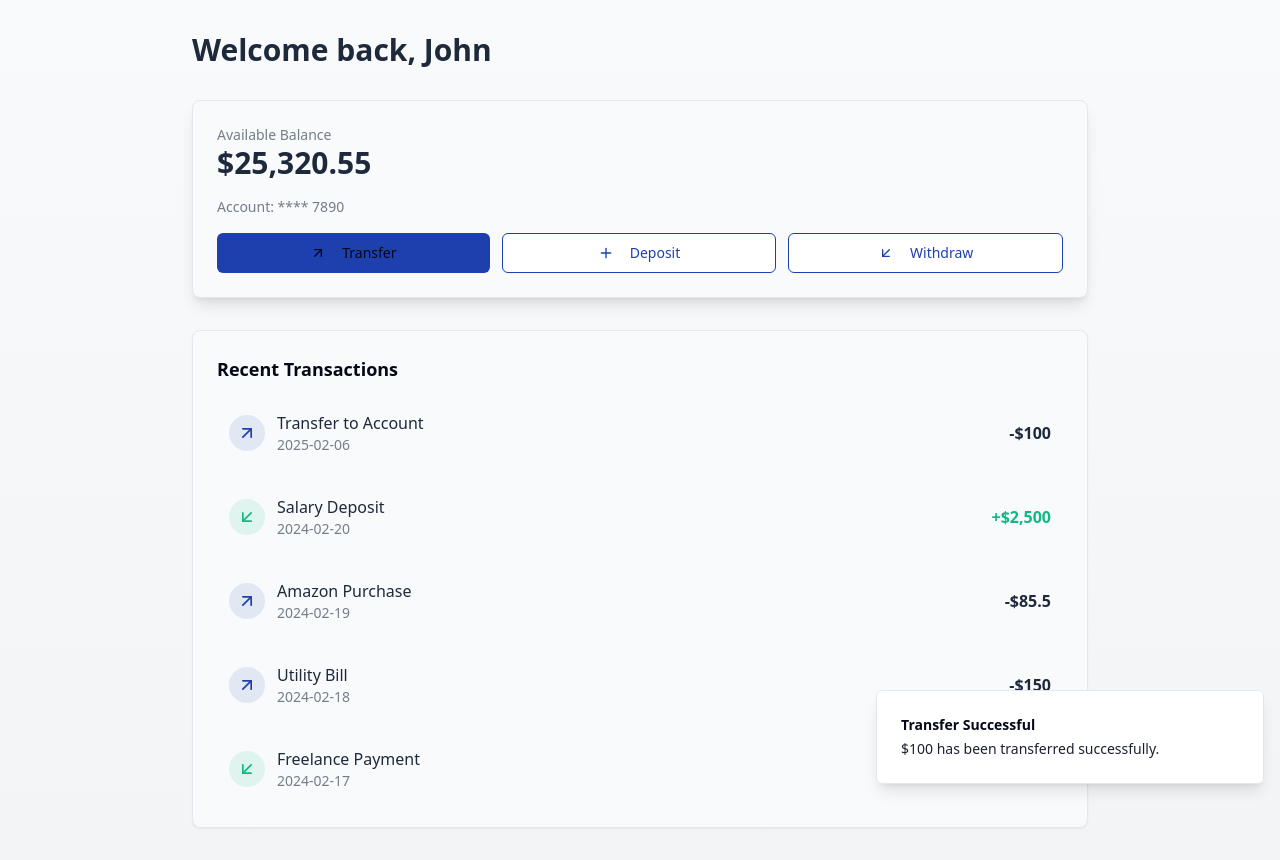
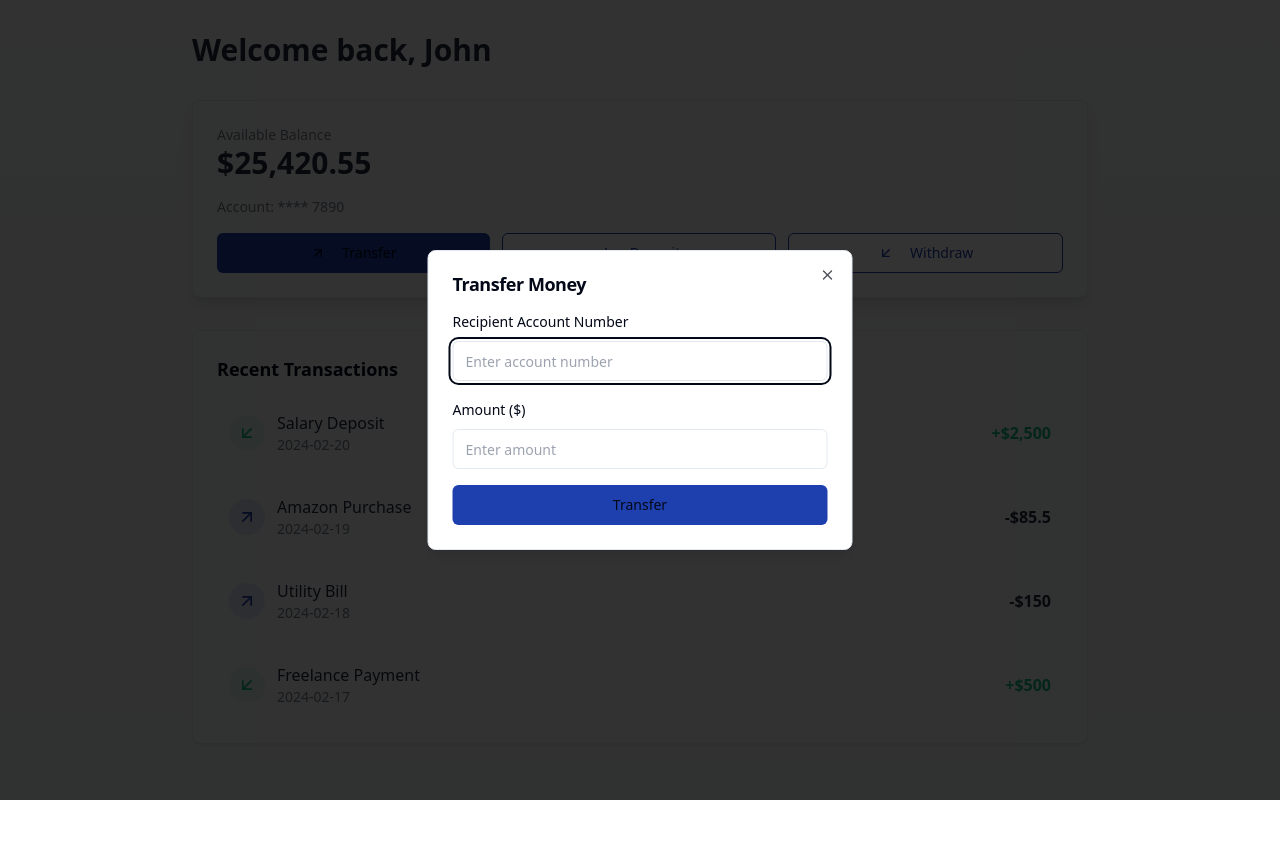
Before and after one commit to Bharathkumar005/secure-banking-nexus, a React (Vite) app: page / in a window 1280 px wide. Both pictures are taken after a click on the button "Transfer". After the commit the page ends 800 px from the top, so only its background shows below. Built offline with nearby package versions, Linux system fonts and the light colour scheme.

Commit message:
Implement money transfer feature
Added functionality to allow users to enter an amount and account ID for transferring money, enhancing the banking application experience.
[skip gpt_engineer]

```diff
--- a/package.json
+++ b/package.json
@@ -11,7 +11,7 @@
     "preview": "vite preview"
   },
   "dependencies": {
-    "@hookform/resolvers": "^3.9.0",
+    "@hookform/resolvers": "^3.10.0",
     "@radix-ui/react-accordion": "^1.2.0",
     "@radix-ui/react-alert-dialog": "^1.1.1",
     "@radix-ui/react-aspect-ratio": "^1.1.0",
--- /dev/null
+++ b/src/components/banking/TransferDialog.tsx
@@ -0,0 +1,82 @@
+import { useState } from "react";
+import { Dialog, DialogContent, DialogHeader, DialogTitle, DialogTrigger } from "@/components/ui/dialog";
+import { Form, FormControl, FormField, FormItem, FormLabel, FormMessage } from "@/components/ui/form";
+import { Input } from "@/components/ui/input";
+import { Button } from "@/components/ui/button";
+import { useForm } from "react-hook-form";
+import { z } from "zod";
+import { zodResolver } from "@hookform/resolvers/zod";
+
+const transferSchema = z.object({
+  accountId: z.string().min(10, "Account number must be at least 10 digits"),
+  amount: z.string().refine((val) => !isNaN(Number(val)) && Number(val) > 0, {
+    message: "Amount must be a positive number",
+  }),
+});
+
+type TransferFormData = z.infer<typeof transferSchema>;
+
+interface TransferDialogProps {
+  onTransfer: (amount: number, accountId: string) => void;
+  open: boolean;
+  onOpenChange: (open: boolean) => void;
+}
+
+const TransferDialog = ({ onTransfer, open, onOpenChange }: TransferDialogProps) => {
+  const form = useForm<TransferFormData>({
+    resolver: zodResolver(transferSchema),
+    defaultValues: {
+      accountId: "",
+      amount: "",
+    },
+  });
+
+  const onSubmit = (data: TransferFormData) => {
+    onTransfer(Number(data.amount), data.accountId);
+    form.reset();
+    onOpenChange(false);
+  };
+
+  return (
+    <Dialog open={open} onOpenChange={onOpenChange}>
+      <DialogContent className="sm:max-w-[425px]">
+        <DialogHeader>
+          <DialogTitle>Transfer Money</DialogTitle>
+        </DialogHeader>
+        <Form {...form}>
+          <form onSubmit={form.handleSubmit(onSubmit)} className="space-y-4">
+            <FormField
+              control={form.control}
+              name="accountId"
+              render={({ field }) => (
+                <FormItem>
+                  <FormLabel>Recipient Account Number</FormLabel>
+                  <FormControl>
+                    <Input placeholder="Enter account number" {...field} />
+                  </FormControl>
+                  <FormMessage />
+                </FormItem>
+              )}
+            />
+            <FormField
+              control={form.control}
+              name="amount"
+              render={({ field }) => (
+                <FormItem>
+                  <FormLabel>Amount ($)</FormLabel>
+                  <FormControl>
+                    <Input type="number" placeholder="Enter amount" {...field} />
+                  </FormControl>
+                  <FormMessage />
+                </FormItem>
+              )}
+            />
+            <Button type="submit" className="w-full">Transfer</Button>
+          </form>
+        </Form>
+      </DialogContent>
+    </Dialog>
+  );
+};
+
+export default TransferDialog;
--- a/src/pages/Index.tsx
+++ b/src/pages/Index.tsx
@@ -2,6 +2,7 @@ import { useState } from "react";
 import AccountCard from "@/components/banking/AccountCard";
 import TransactionList from "@/components/banking/TransactionList";
 import { useToast } from "@/hooks/use-toast";
+import TransferDialog from "@/components/banking/TransferDialog";
 
 type Transaction = {
   id: string;
@@ -14,6 +15,7 @@ type Transaction = {
 const Index = () => {
   const { toast } = useToast();
   const [balance, setBalance] = useState(25420.55);
+  const [isTransferOpen, setIsTransferOpen] = useState(false);
   const [transactions, setTransactions] = useState<Transaction[]>([
     {
       id: "1",
@@ -45,14 +47,13 @@ const Index = () => {
     },
   ]);
 
-  const handleTransfer = () => {
-    const amount = 100; // Example amount
+  const handleTransfer = (amount: number, accountId: string) => {
     if (balance >= amount) {
       const newTransaction: Transaction = {
         id: (transactions.length + 1).toString(),
         type: "debit",
         amount: amount,
-        description: "Transfer to Account",
+        description: `Transfer to Account ${accountId}`,
         date: new Date().toISOString().split('T')[0],
       };
 
@@ -61,7 +62,7 @@ const Index = () => {
 
       toast({
         title: "Transfer Successful",
-        description: `$${amount} has been transferred successfully.`,
+        description: `$${amount} has been transferred to account ${accountId}.`,
       });
     } else {
       toast({
@@ -127,11 +128,16 @@ const Index = () => {
         <AccountCard
           balance={balance}
           accountNumber="1234567890"
-          onTransfer={handleTransfer}
+          onTransfer={() => setIsTransferOpen(true)}
           onDeposit={handleDeposit}
           onWithdraw={handleWithdraw}
         />
         <TransactionList transactions={transactions} />
+        <TransferDialog
+          open={isTransferOpen}
+          onOpenChange={setIsTransferOpen}
+          onTransfer={handleTransfer}
+        />
       </div>
     </div>
   );
```
Also changed, not shown: 1 other file (tests, documents, lock files or other folders).
